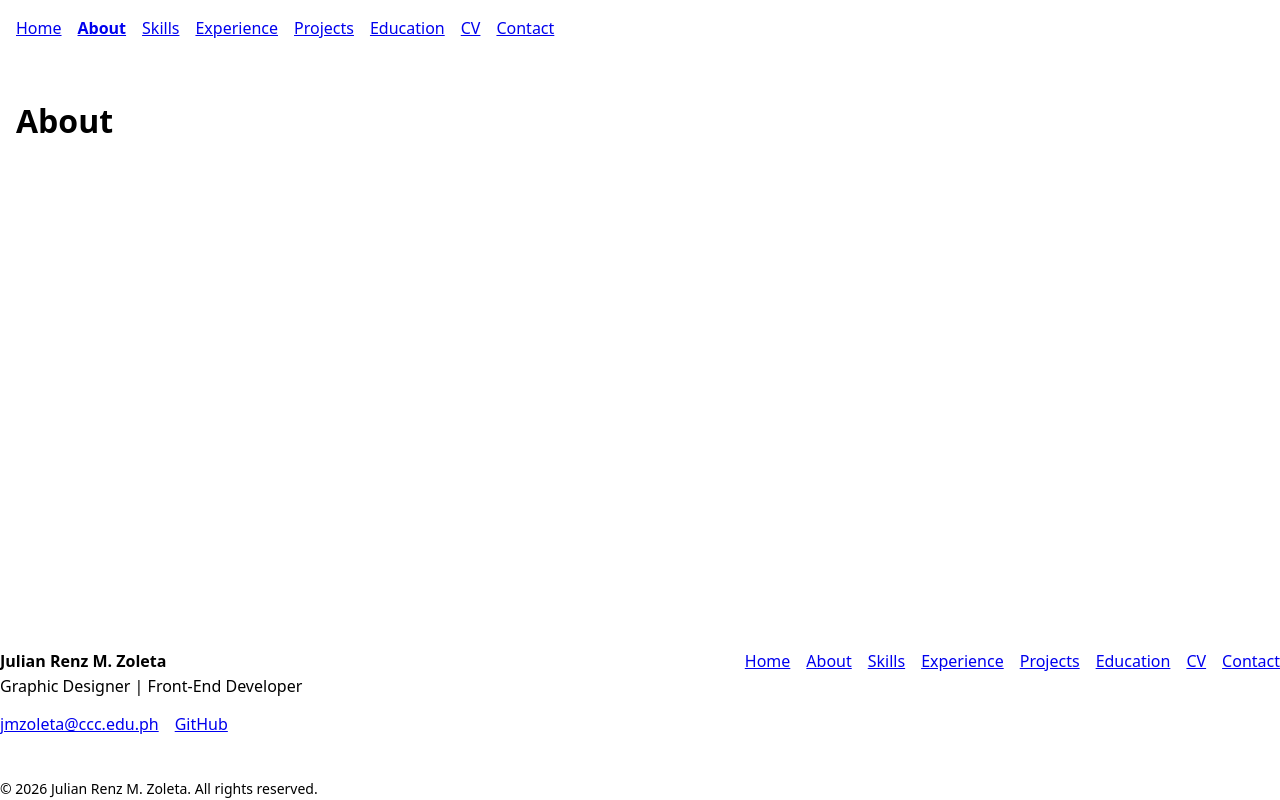
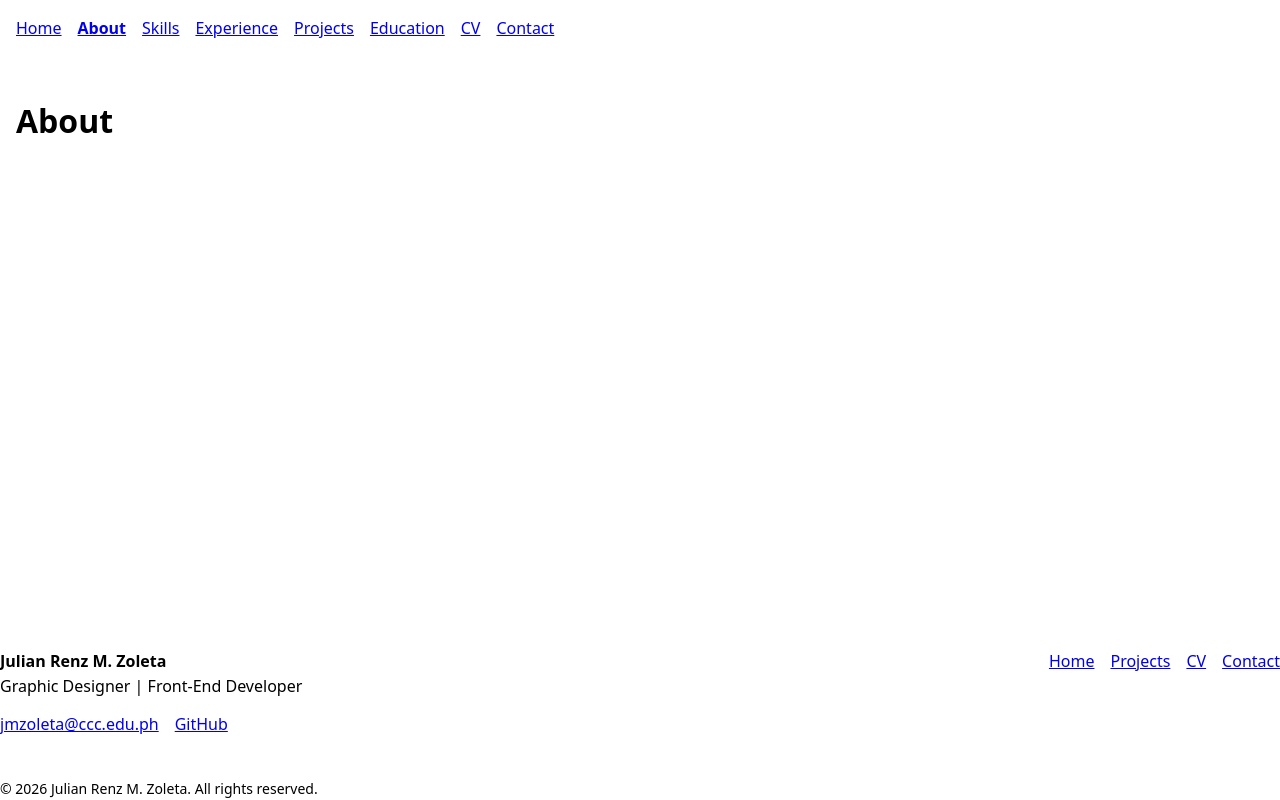
Before and after one commit to ralphbishop/cousin-portfolio, a React (Vite) app in the folder cousin-portfolio/: page /about in a window 1280 px wide. Built offline with nearby package versions, Linux system fonts and the light colour scheme.

Commit message:
limit footer to quick links

```diff
--- a/cousin-portfolio/src/components/Footer.jsx
+++ b/cousin-portfolio/src/components/Footer.jsx
@@ -4,6 +4,9 @@ import {profile} from '../data/profile.js'
 
 export default function Footer() {
     const year = new Date().getFullYear()
+    const quickLinks = navItems.filter ((item) =>
+        ['/', '/projects', '/cv', '/contact'].includes(item.to)
+)
 
     return (
         <footer className="footer">
@@ -37,7 +40,7 @@ export default function Footer() {
 
             <nav aria-label="Footer Navigation">
                 <ul className="footer-links">
-                    {navItems.map((item) => (
+                    {quickLinks.map((item) => (
                         <li key={item.to}>
                             <Link to={item.to}>{item.label}</Link>
                         </li>
```
